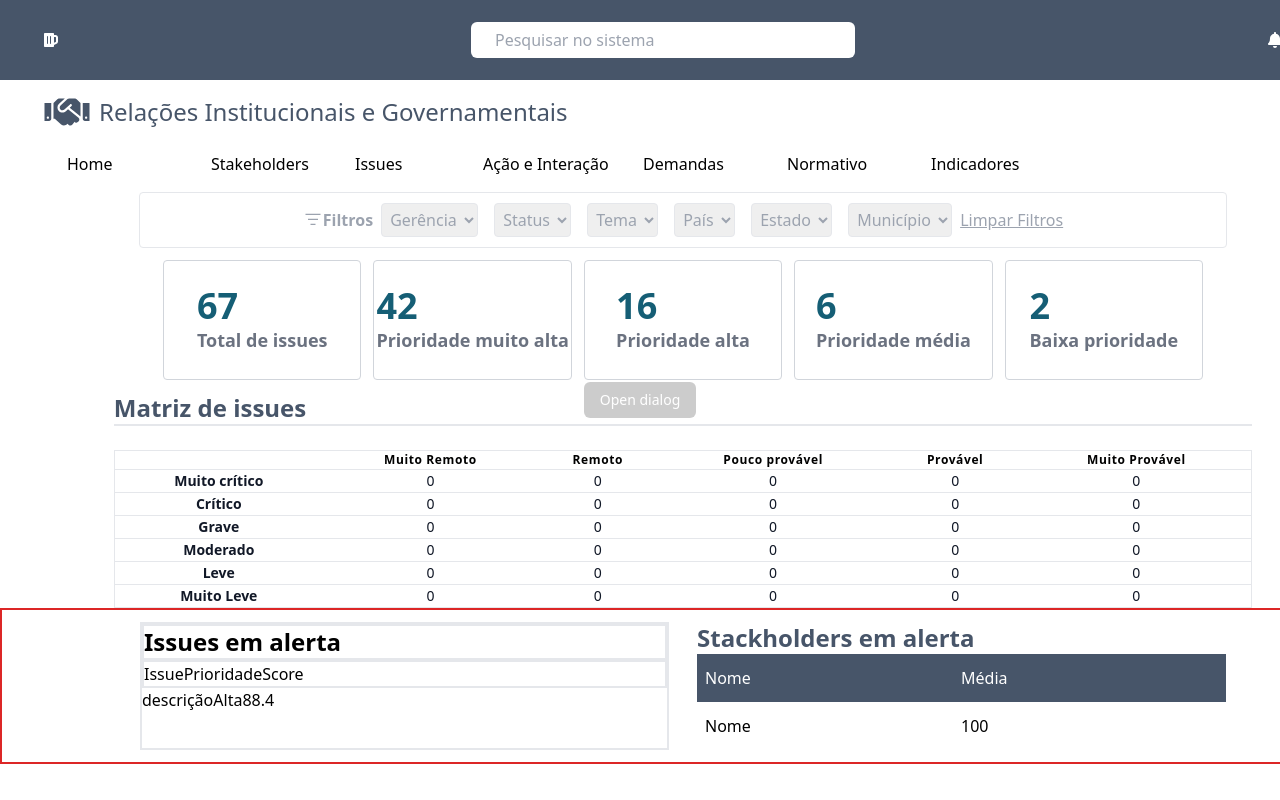
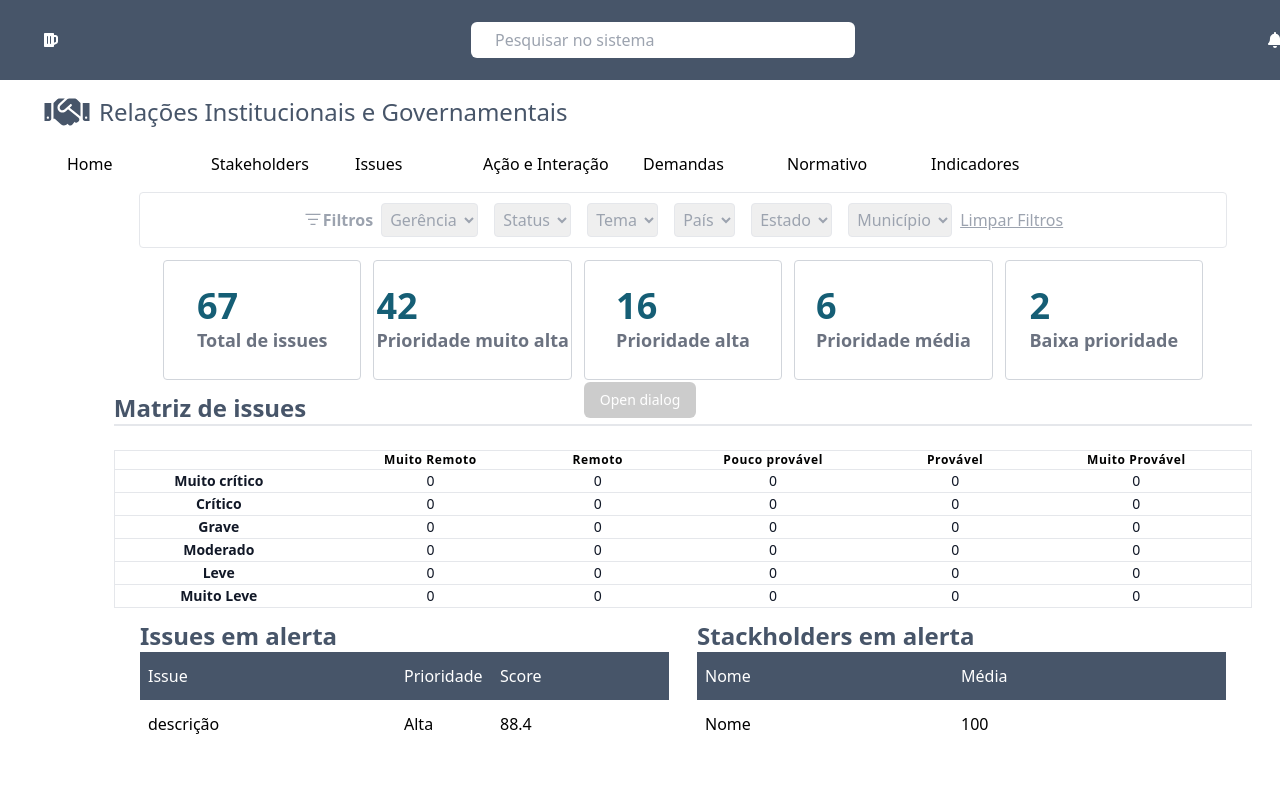
Before and after one commit to xdnzz/trinity-system-, a React (Vite) app: page / in a window 1280 px wide. Shown: the top 800 px of the page. Built offline with nearby package versions, Linux system fonts and the light colour scheme.

Commit message:
feat: change layout

```diff
--- a/src/components/IssuesOnAlert/IssuesOnAlert.tsx
+++ b/src/components/IssuesOnAlert/IssuesOnAlert.tsx
@@ -1,18 +1,18 @@
 export function IssuesOnAlert({issue, priority, score}: IIssuesOnAlert) {
 	return(
-		<div className="w-[33.0625rem] border-2">
-			<h1 className="w-full border-2 text-2xl font-bold">Issues em alerta</h1>
+		<div className="w-[33.0625rem]">
+			<h1 className="w-full text-slate-600 text-2xl font-bold">Issues em alerta</h1>
 
-			<div className="w-full border-2">
-				<span>Issue</span>
-				<span>Prioridade</span>
-				<span>Score</span>
+			<div className="w-full flex bg-slate-600 text-white pt-3">
+				<div className="ml-2 w-64 h-9">Issue</div>
+				<div className="w-24 h-9">Prioridade</div>
+				<div className="w-24 h-9">Score</div>
 			</div>
 
-			<div>
-				<span>{issue}</span>
-				<span>{priority}</span>
-				<span>{score}</span>
+			<div className="w-full flex pt-3">
+				<div className="ml-2 w-64 h-9">{issue}</div>
+				<div className="w-24 h-9">{priority}</div>
+				<div className="w-24 h-9">{score}</div>
 			</div>
 		</div>
 	)
--- a/src/pages/Home/Home.tsx
+++ b/src/pages/Home/Home.tsx
@@ -42,7 +42,7 @@ export function Home() {
 
             </div>
 
-            <div className="flex gap-7 p-3 align-center justify-center w-full border-2 border-red-600">
+            <div className="flex gap-7 p-3 align-center justify-center w-full">
                 <IssuesOnAlert issue={"descrição"} priority={"Alta"} score={88.4}/>
 
                 <StackholdersOnAlert stackholderName="Nome" medium={100}/>
```
